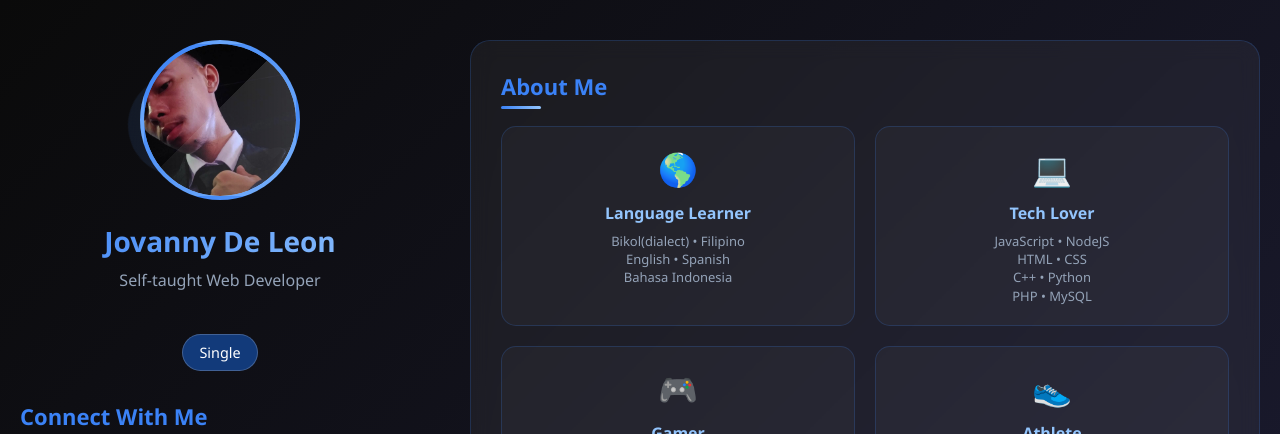
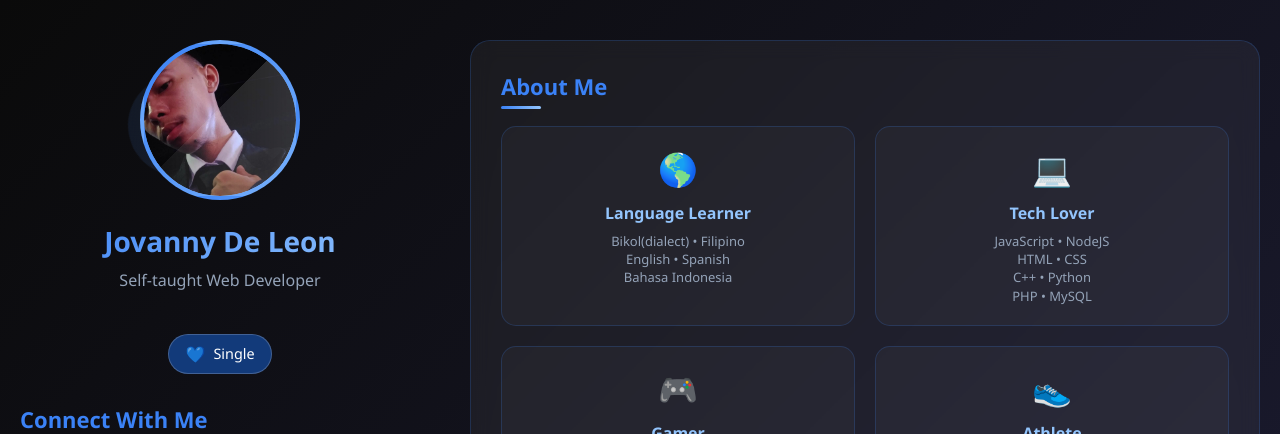
Before and after one commit to Vanny-Dev/SocialLinks, a plain HTML site: page index.html in a window 1280 px wide. Shown: the top 434 px of the page. Drawn offline with Linux system fonts and the light colour scheme.

Commit message:
Update index.html

```diff
--- a/index.html
+++ b/index.html
@@ -763,7 +763,7 @@
                     <h1 class="profile-name">Jovanny De Leon</h1>
                     <p class="profile-tagline">Self-taught Web Developer</p>
                     <div class="relationship-status">
-                        <!--span class="relationship-icon"></span-->
+                        <span class="relationship-icon">💙</span>
                         <span class="relationship-text">Single</span>
                     </div>
                 </div>
```
